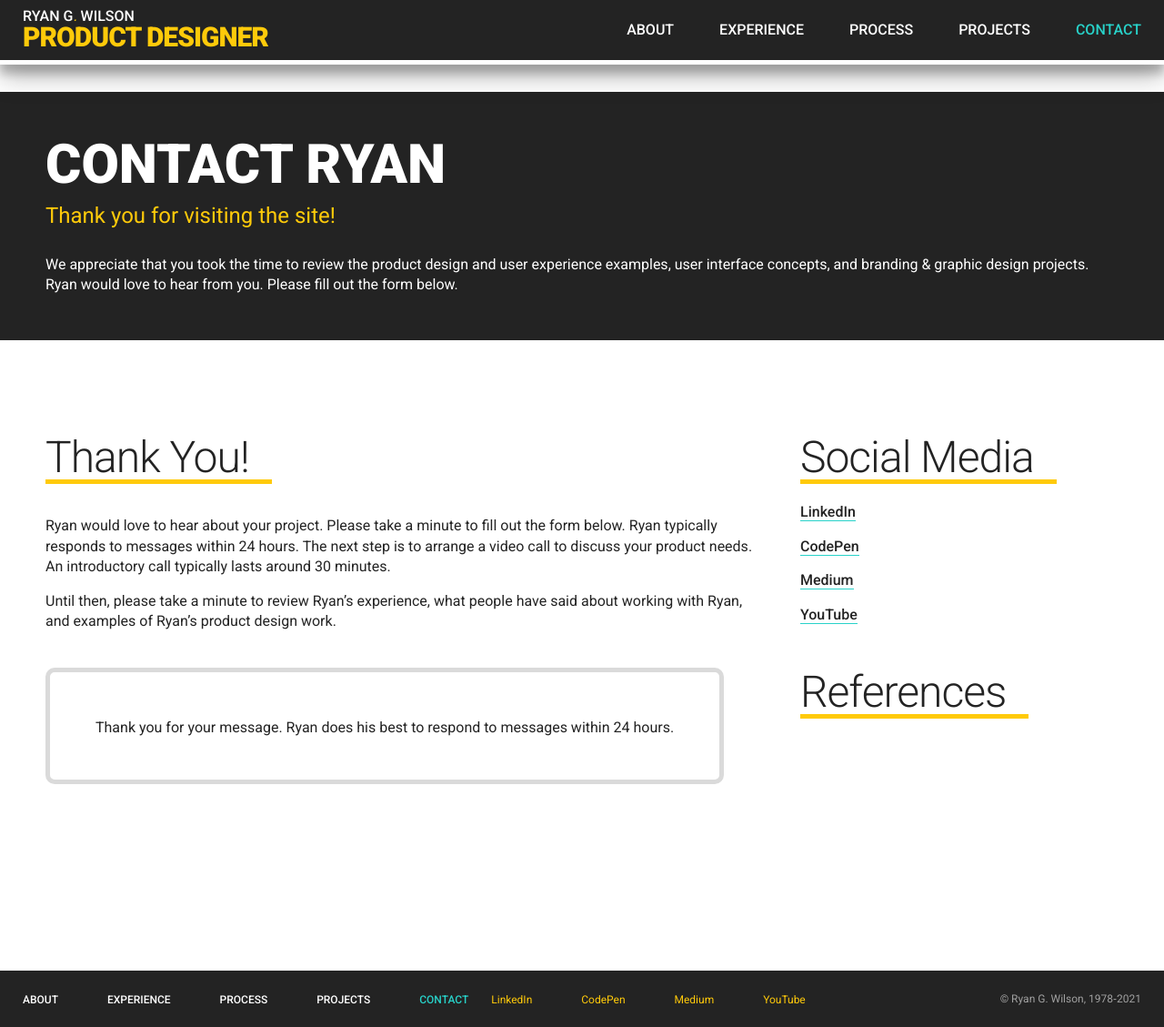
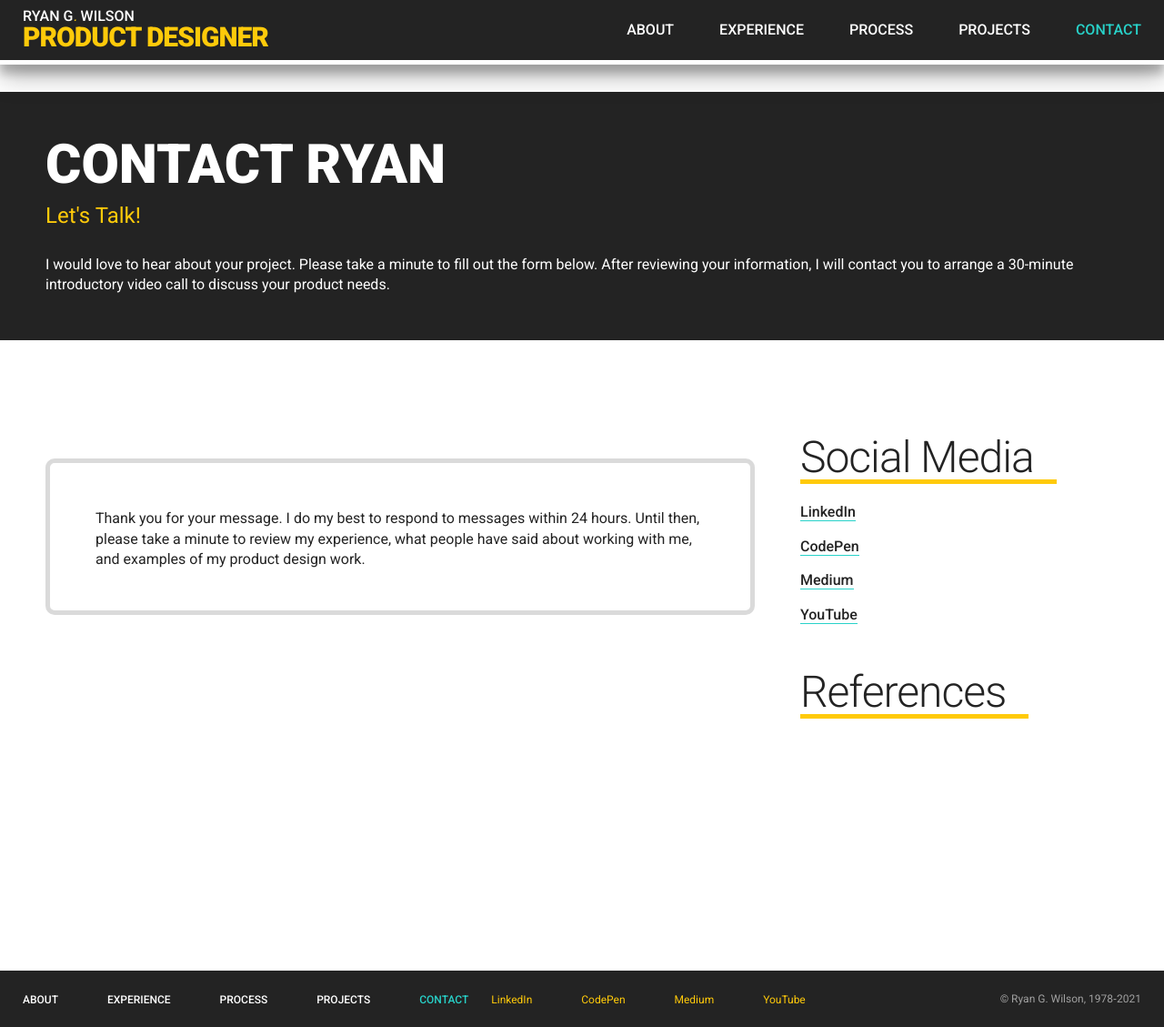
Before and after one commit to ryangwilson/ryangwilson.github.io, a Jekyll site: the page built from contact-ty.md, in a window 1280 px wide and 1129 px high. Shown: the whole window at 91% size. Built offline with Jekyll 4.4.1, drawn with Linux system fonts in a browser that asks for light colours; some web fonts are replaced.

Commit message:
updates content with jenys changes

```diff
--- a/_layouts/contact-template.html
+++ b/_layouts/contact-template.html
@@ -1,17 +1,18 @@
 <!doctype html>
 <html lang="en">
 {% include head.html %}
-  <body {% if page.url == '/thank-you/' %}class="ty-page"{% endif %}>
+
+<body {% if page.url == '/thank-you/' %}class="ty-page" {% endif %}>
   {% include navigation.html %}
   <main>
     {% include card-dark.html %}
     <section>
       <div class="flex-two-col">
         <div class="col-left">
-              <h3>{{ page.main-section-title }}</h3>
-              <p>{{ page.content }}</p>
           {% if page.url == '/contact/' %}
           {% include contact-form.html %}
+          <!-- <h3>{{ page.main-section-title }}</h3> -->
+          <p>{{ page.content }}</p>
           {% else %}
           <div class="nl-form">
             {{ page.thanks-content }}
@@ -32,4 +33,5 @@
   </main>
   {% include footer.html %}
 </body>
+
 </html>
--- a/contact-ty.md
+++ b/contact-ty.md
@@ -3,13 +3,10 @@
 title: Contact Ryan
 permalink: /thank-you/
 meta: Ryan Wilson is an experienced, trustworthy Product Designer. If you are looking for someone to improve the user experience of your product, let's start the conversation today.
-subtitle: Thank you for visiting the site!
-card-content: We appreciate that you took the time to review the product design and user experience examples, user interface concepts, and branding & graphic design projects. Ryan would love to hear from you. Please fill out the form below.
+subtitle: Let's Talk!
+card-content: I would love to hear about your project. Please take a minute to fill out the form below. After reviewing your information, I will contact you to arrange a 30-minute introductory video call to discuss your product needs.
 main-section-title: Thank You!
 sidebar-title01: Social Media
 sidebar-title02: References
-thanks-content: Thank you for your message. Ryan does his best to respond to messages within 24 hours.
+thanks-content: Thank you for your message. I do my best to respond to messages within 24 hours. Until then, please take a minute to review my experience, what people have said about working with me, and examples of my product design work.
 ---
-<p>Ryan would love to hear about your project. Please take a minute to fill out the form below. Ryan typically responds to messages within 24 hours. The next step is to arrange a video call to discuss your product needs. An introductory call typically lasts around 30 minutes.</p>
-
-<p>Until then, please take a minute to review Ryan’s experience, what people have said about working with Ryan, and examples of Ryan’s product design work.</p>
```
Also changed, not shown: contact.md (+1 -3 lines), 3 other files. Lines whose indentation alone changed are shown as unchanged.
